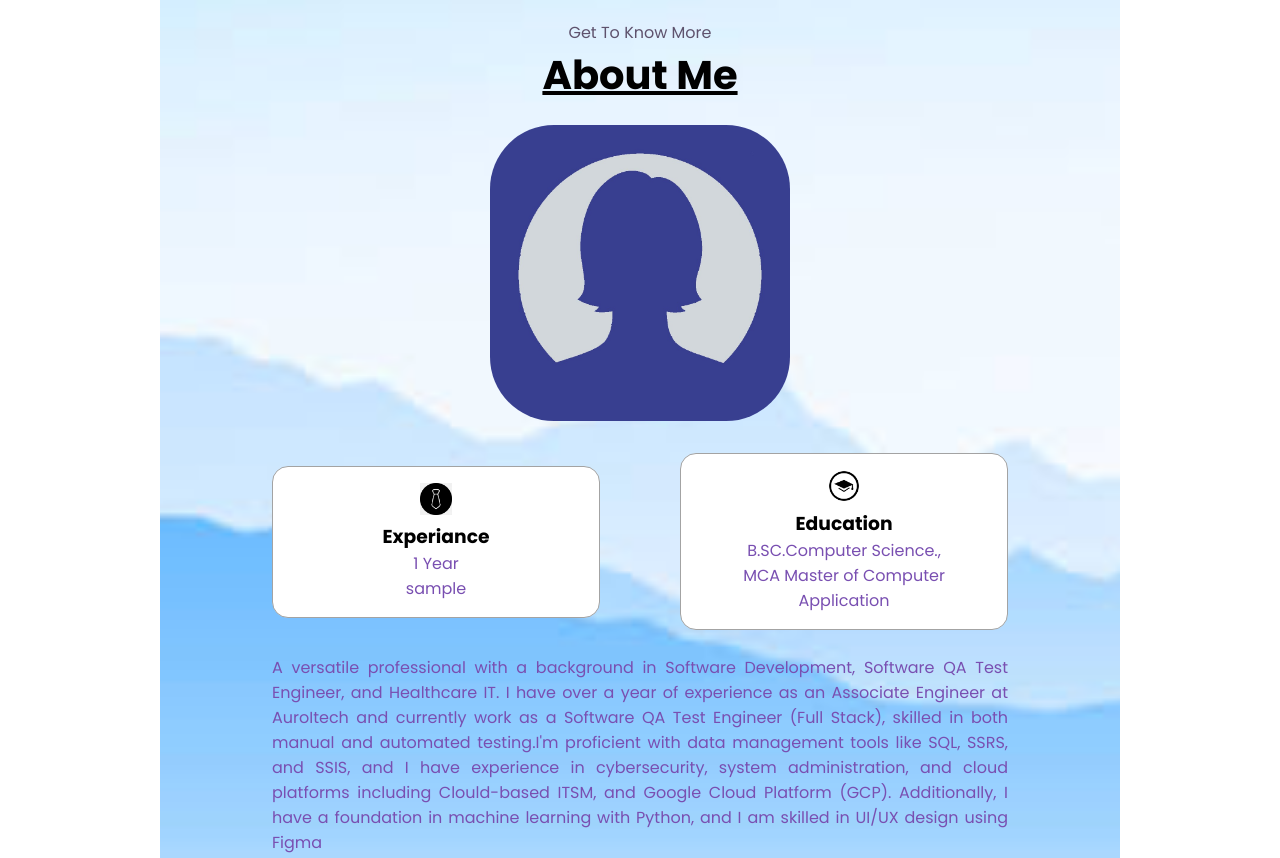
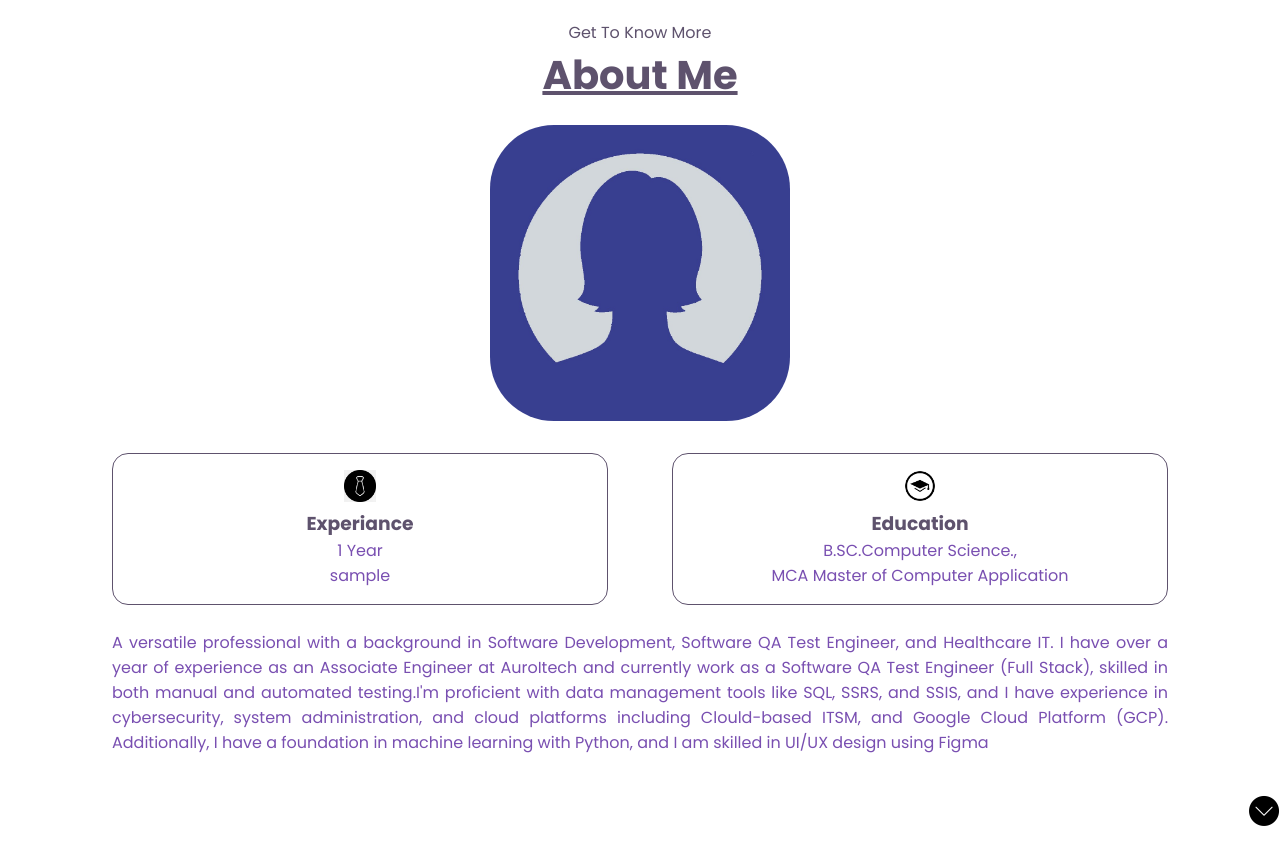
Before and after one commit to R1234adha/Portfolio, a plain HTML site: page assets/index.html in a window 1280 px wide. Shown: the part 820-1678 px from the top of the page. Drawn offline with Linux system fonts and the light colour scheme.

Commit message:
Radha Portfolio2

```diff
--- a/assets/style.css
+++ b/assets/style.css
@@ -162,6 +162,11 @@ section{
     justify-content: center;
     gap: 5rem;
     height:80vh;
+    background-image: url('./images/BG\ img4.avif');
+    background-repeat: no-repeat;
+    background-size:cover;
+    width: 90%;
+    margin-left: 0;
 }
 
 .section__pic-container {
@@ -180,7 +185,7 @@ section{
 
 .section__text__p {
     font-weight:600;
-    color: rgb(127, 69, 194);
+    color: rgb(53, 53, 53)
 }
 
 .section__text__p1 {
@@ -270,18 +275,21 @@ section{
 
 #about {
     position: relative;
-    background-image: url('./images/sample3.jpg');
     background-repeat: no-repeat;
     background-size: cover;
     padding: 7rem;
+    width: 100%;
+    margin-left: 0;
+    color: rgb(94, 82, 109);;
 }
 
 .about-containers {
     display: flex;
     flex-wrap: wrap;
-    gap: 5rem;
+    gap: 4rem;
     align-items: center;
     justify-content: flex-start;
+    color: rgb(94, 82, 109);
 }
 
 .about-details-container {
@@ -290,6 +298,7 @@ section{
     flex-direction: column;
     justify-content: center;
     text-align: center ;
+    color: rgb(94, 82, 109);;
 }
 
 .about-pic {
@@ -309,12 +318,12 @@ section{
     flex: 1;
     background: white;
     border-radius: 1rem;
-    border: 0.1rem solid rgb(163, 163, 163);
+    border: 0.1rem solid rgb(94, 82, 109);;
     text-align: center;
 }
 
 .section__pic-container1{
-    display:inline-flex;
+    display:flex;
     align-items: end;
     height: 300px;
     width: 300px;
```
Also changed, not shown: assets/index.html (+3 -3 lines), assets/images/BG img2.avif (added), assets/images/BG img4.avif (added).
